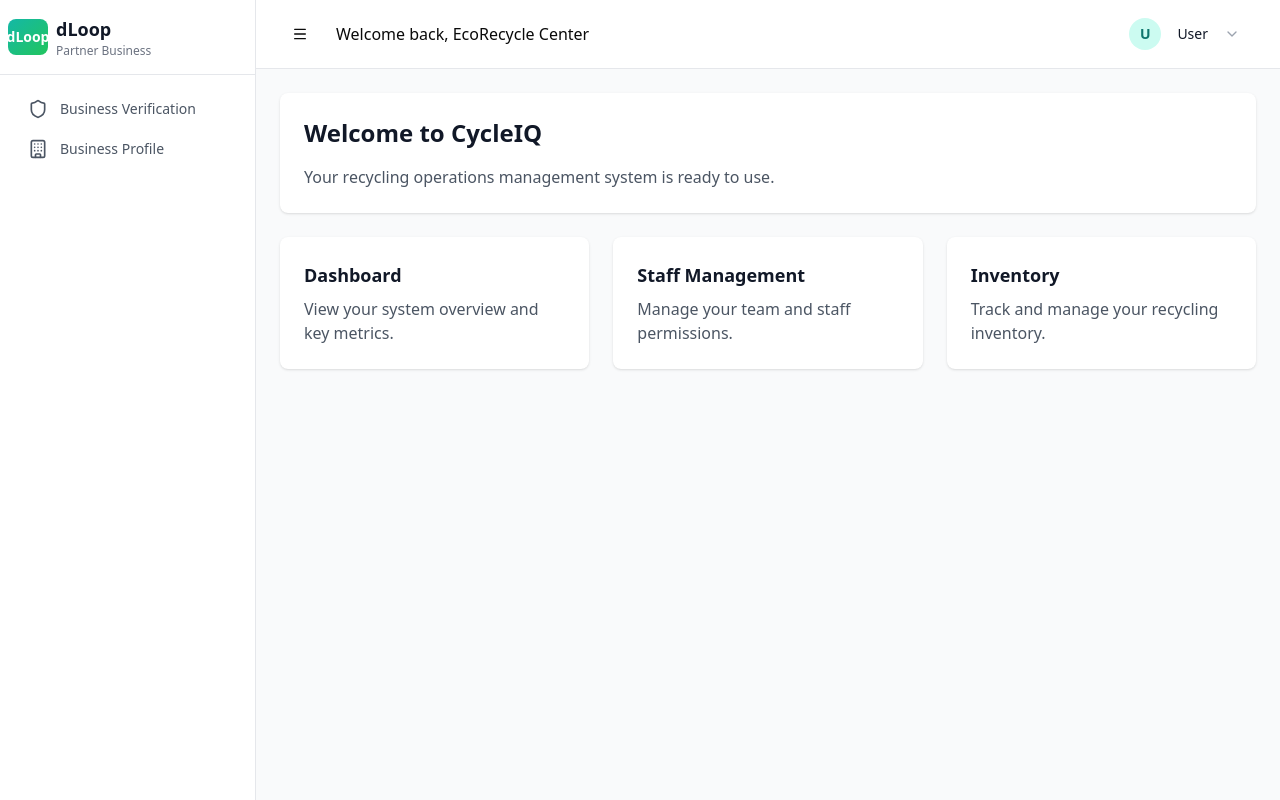
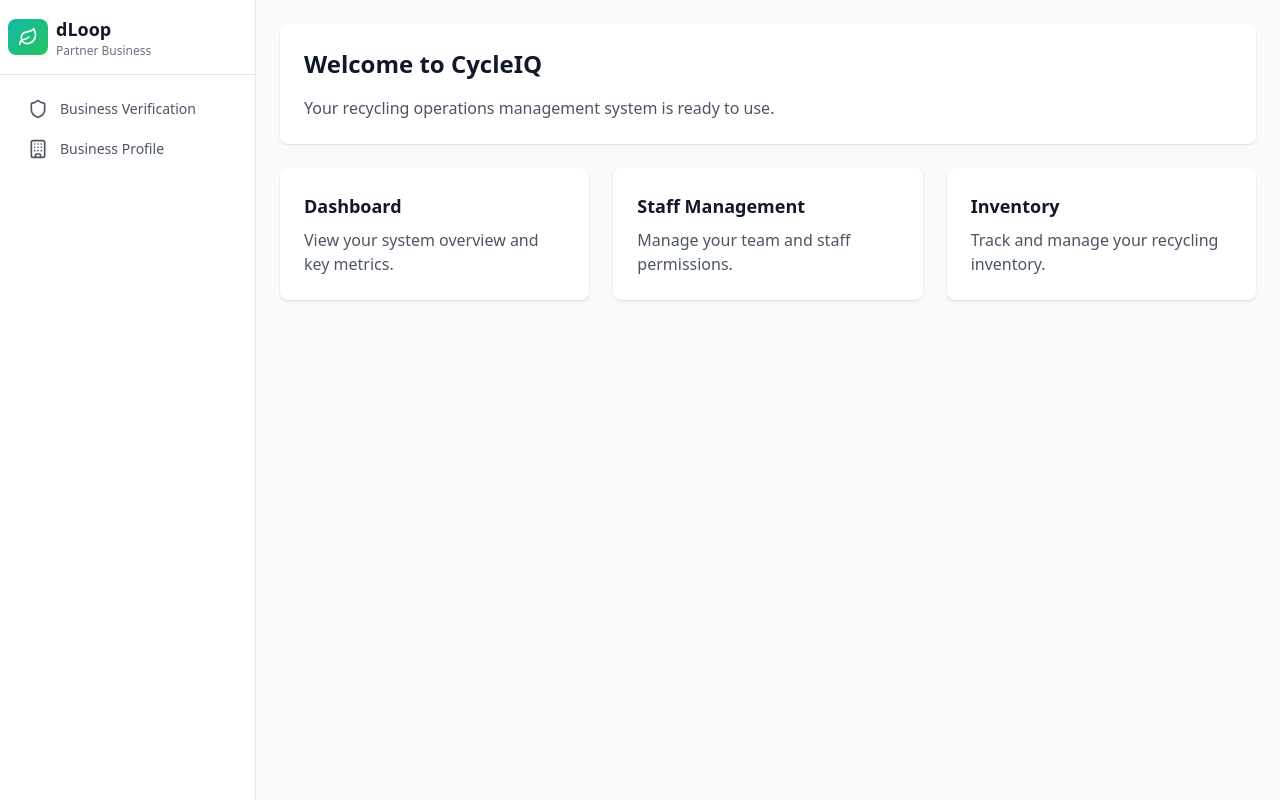
Before and after one commit to renzmar06/dLOOP_WEB, a Next.js app: page / in a window 1280 px wide. Built offline with nearby package versions, Linux system fonts and the light colour scheme.

Commit message:
remov header from layout

```diff
--- a/src/components/Header.tsx
+++ /dev/null
@@ -1,69 +0,0 @@
-'use client';
-
-import {
-  Bell,
-  User,
-  PlayCircle,
-  Menu,
-  LogOut,
-  ChevronDown,
-} from 'lucide-react';
-import Link from 'next/link';
-import { Button } from '@/components/ui/button';
-
-interface HeaderProps {
-  sidebarOpen: boolean;
-  toggleSidebar: () => void;
-}
-
-export default function Header({ sidebarOpen, toggleSidebar }: HeaderProps) {
-  return (
-    <header className="bg-white border-b border-gray-200 px-6 py-4 sticky top-0 z-10">
-      <div className="flex items-center justify-between">
-        {/* Left: Sidebar Toggle & Search */}
-        <div className="flex items-center flex-1 max-w-md">
-          <Button
-            variant="ghost"
-            size="sm"
-            onClick={toggleSidebar}
-            className="mr-4"
-          >
-            <Menu size={20} />
-          </Button>
-          <div className="relative w-full">
-
-          Welcome back, EcoRecycle Center
-          </div>
-        </div>
-
-        {/* Right: Actions */}
-        <div className="flex items-center space-x-4">
-
-          {/* Profile Dropdown */}
-          <div className="relative">
-            <Button variant="ghost" className="flex items-center space-x-2">
-              <div className="w-8 h-8 bg-teal-100 rounded-full flex items-center justify-center">
-                <span className="text-teal-700 font-semibold text-sm">U</span>
-              </div>
-              <div className="hidden md:block">
-                <p className="text-sm font-medium text-gray-900">User</p>
-              </div>
-              <ChevronDown size={16} className="text-gray-400" />
-            </Button>
-
-            <div className="absolute right-0 mt-2 w-48 bg-white rounded-lg shadow-lg border border-gray-200 py-1 z-20 hidden">
-              <Link href="/profile" className="w-full flex items-center space-x-3 px-4 py-2 text-sm text-gray-700 hover:bg-gray-100 transition-colors">
-                <User size={16} />
-                <span>Profile</span>
-              </Link>
-              <Button variant="ghost" className="w-full justify-start space-x-3">
-                <LogOut size={16} />
-                <span>Logout</span>
-              </Button>
-            </div>
-          </div>
-        </div>
-      </div>
-    </header>
-  );
-}
--- a/src/components/LayoutWrapper.tsx
+++ b/src/components/LayoutWrapper.tsx
@@ -1,29 +1,19 @@
 'use client';
 
-import { useState } from 'react';
 import Sidebar from './Sidebar';
-import Header from './Header';
 
 interface LayoutWrapperProps {
   children: React.ReactNode;
 }
 
 export default function LayoutWrapper({ children }: LayoutWrapperProps) {
-  const [sidebarOpen, setSidebarOpen] = useState(true);
-
-  const toggleSidebar = () => {
-    setSidebarOpen(!sidebarOpen);
-  };
-
   return (
     <div className="flex h-screen bg-gray-50">
       {/* Sidebar */}
-      <Sidebar isOpen={sidebarOpen} />
+      <Sidebar />
 
       {/* Main Content */}
       <div className="flex-1 flex flex-col overflow-hidden">
-        <Header sidebarOpen={sidebarOpen} toggleSidebar={toggleSidebar} />
-
         {/* Page Content */}
         <main className="flex-1 overflow-auto p-6">
           {children}
--- a/src/components/Sidebar.tsx
+++ b/src/components/Sidebar.tsx
@@ -5,6 +5,7 @@ import Link from 'next/link';
 import {
   Shield,
   Building,
+  Leaf,
 } from 'lucide-react';
 
 interface MenuItem {
@@ -14,11 +15,7 @@ interface MenuItem {
   href: string;
 }
 
-interface SidebarProps {
-  isOpen: boolean;
-}
-
-export default function Sidebar({ isOpen }: SidebarProps) {
+export default function Sidebar() {
   const menuItems: MenuItem[] = [
     {
       id: 'business-verification',
@@ -35,23 +32,17 @@ export default function Sidebar({ isOpen }: SidebarProps) {
   ];
 
   return (
-    <aside
-      className={`${
-        isOpen ? 'w-64 min-w-[16rem]' : 'w-20 min-w-[5rem]'
-      } bg-white border-r border-gray-200 transition-all duration-300 flex flex-col h-full overflow-y-auto`}
-    >
+    <aside className="w-64 min-w-[16rem] bg-white border-r border-gray-200 flex flex-col h-full overflow-y-auto">
       {/* Logo */}
       <div className="flex items-center justify-between p-2 border-b border-gray-200 min-h-[75px]">
         <div className="flex items-center space-x-2">
           <div className="w-10 h-9 bg-gradient-to-br from-teal-500 to-green-500 rounded-lg flex items-center justify-center">
-            <span className="text-white font-bold text-sm">dLoop</span>
+            <Leaf className="text-white" size={20} />
           </div>
-          {isOpen && (
           <div>
             <h1 className="text-lg font-bold text-gray-900">dLoop</h1>
             <p className="text-xs text-gray-500"> Partner Business</p>
           </div>
-          )}
         </div>
       </div>
 
@@ -67,11 +58,9 @@ export default function Sidebar({ isOpen }: SidebarProps) {
                     size={20}
                     className="transition-colors group-hover:text-gray-700"
                   />
-                  {isOpen && (
                   <span className="ml-3 text-sm font-medium truncate whitespace-nowrap">
                     {item.label}
                   </span>
-                  )}
                 </div>
               </Link>
             </div>
```
Lines whose indentation alone changed are shown as unchanged.
